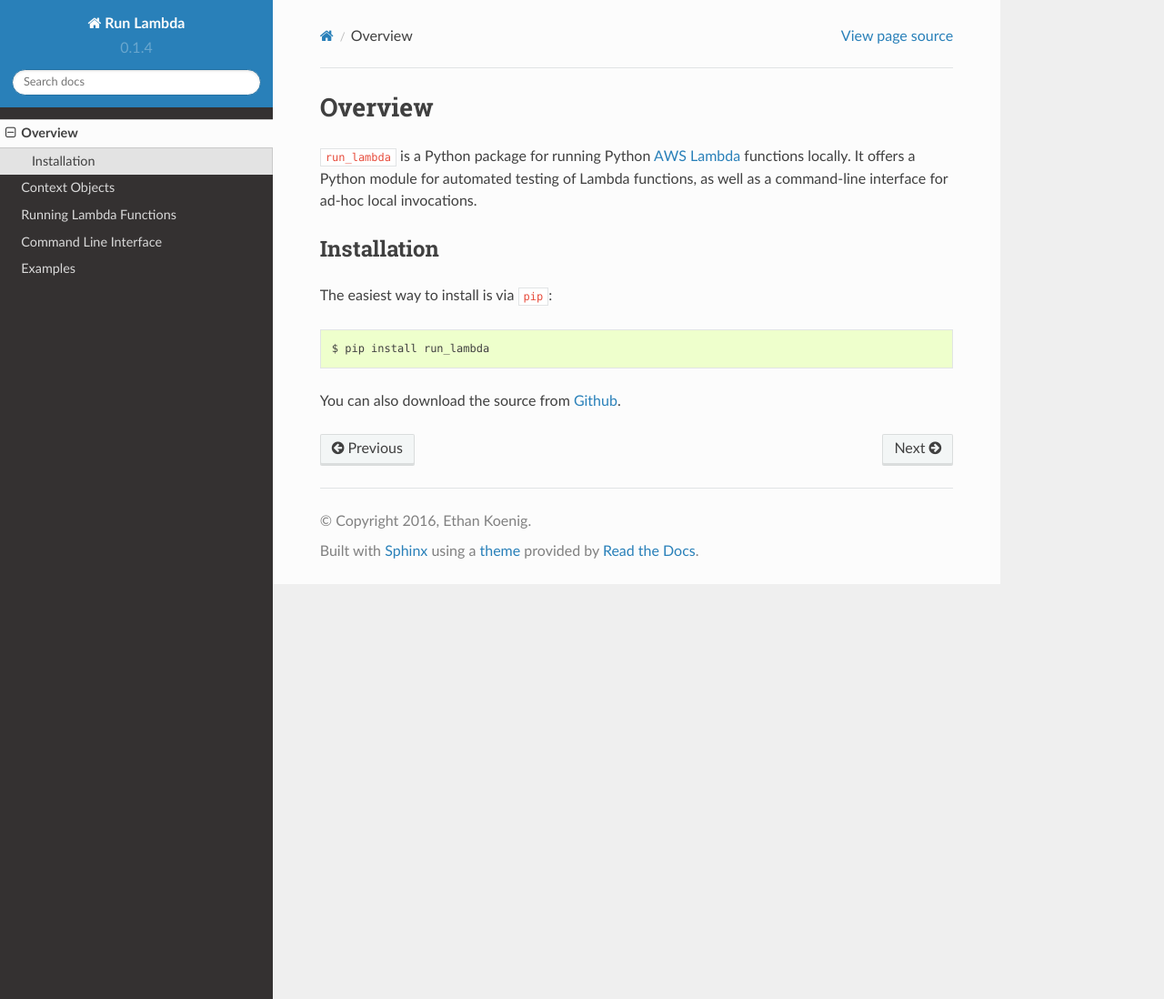
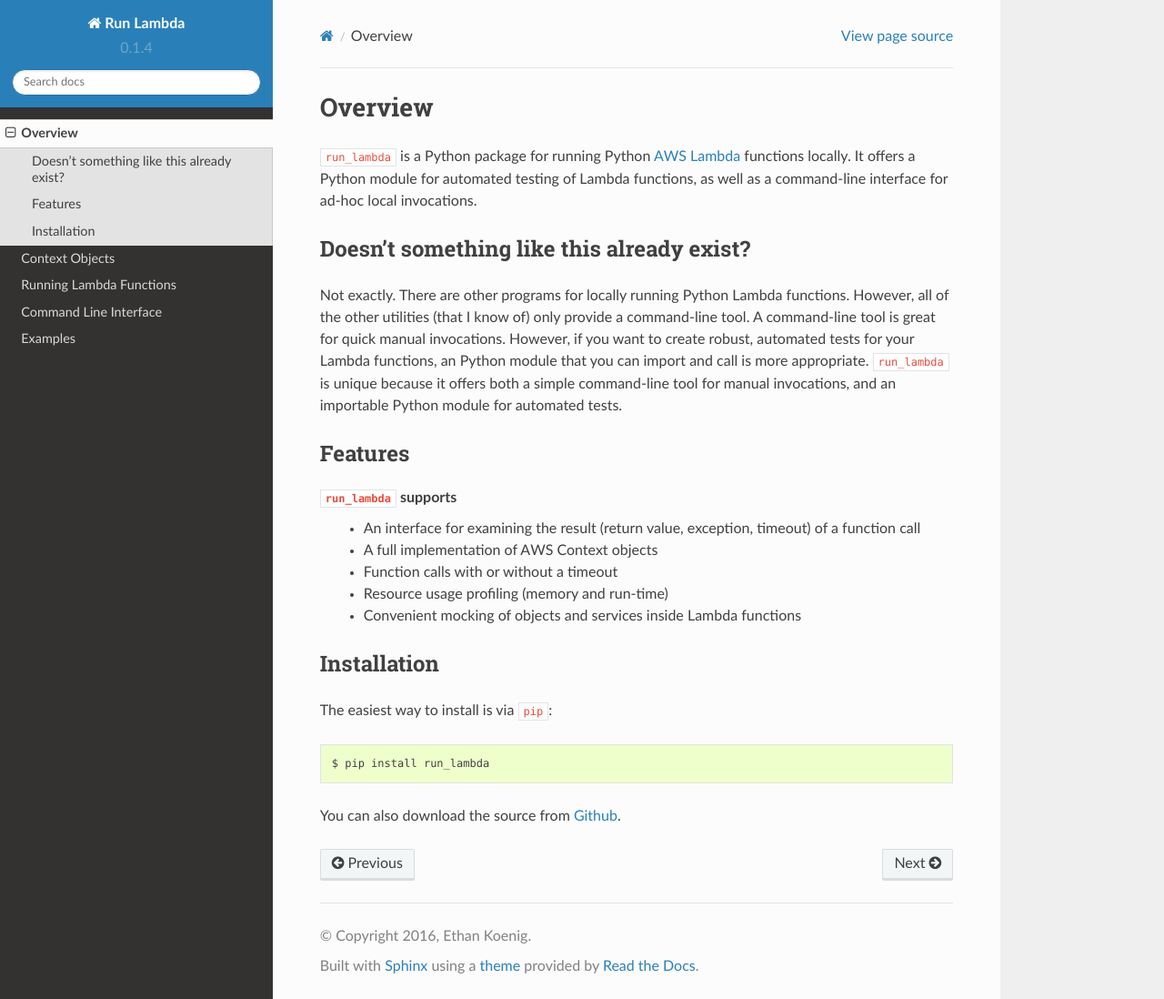
Before and after one commit to ethantkoenig/run_lambda, a Sphinx documentation site: the page built from docs/overview.rst, in a window 1280 px wide and 1098 px high. Shown: the whole window at 91% size. Built offline with Sphinx 7.4.7 and the Read the Docs theme 2.0.0, drawn with Linux system fonts in a browser that asks for light colours.

```diff
--- a/docs/overview.rst
+++ b/docs/overview.rst
@@ -8,6 +8,28 @@ Overview
 Python module for automated testing of Lambda functions, as well as a
 command-line interface for ad-hoc local invocations.
 
+Doesn't something like this already exist?
+------------------------------------------
+
+Not exactly. There are other programs for locally running Python Lambda
+functions. However, all of the other utilities (that I know of) only provide
+a command-line tool. A command-line tool is great for quick manual invocations.
+However, if you want to create robust, automated tests for your Lambda functions,
+an Python module that you can import and call is more appropriate.
+``run_lambda`` is unique because it offers both a simple command-line tool for
+manual invocations, and an importable Python module for automated tests.
+
+Features
+--------
+
+``run_lambda`` supports
+    - An interface for examining the result (return value, exception, timeout) of
+      a function call
+    - A full implementation of AWS Context objects
+    - Function calls with or without a timeout
+    - Resource usage profiling (memory and run-time)
+    - Convenient mocking of objects and services inside Lambda functions
+
 Installation
 ------------
 
```
Also changed, not shown: README.rst (+22 -0 lines).
